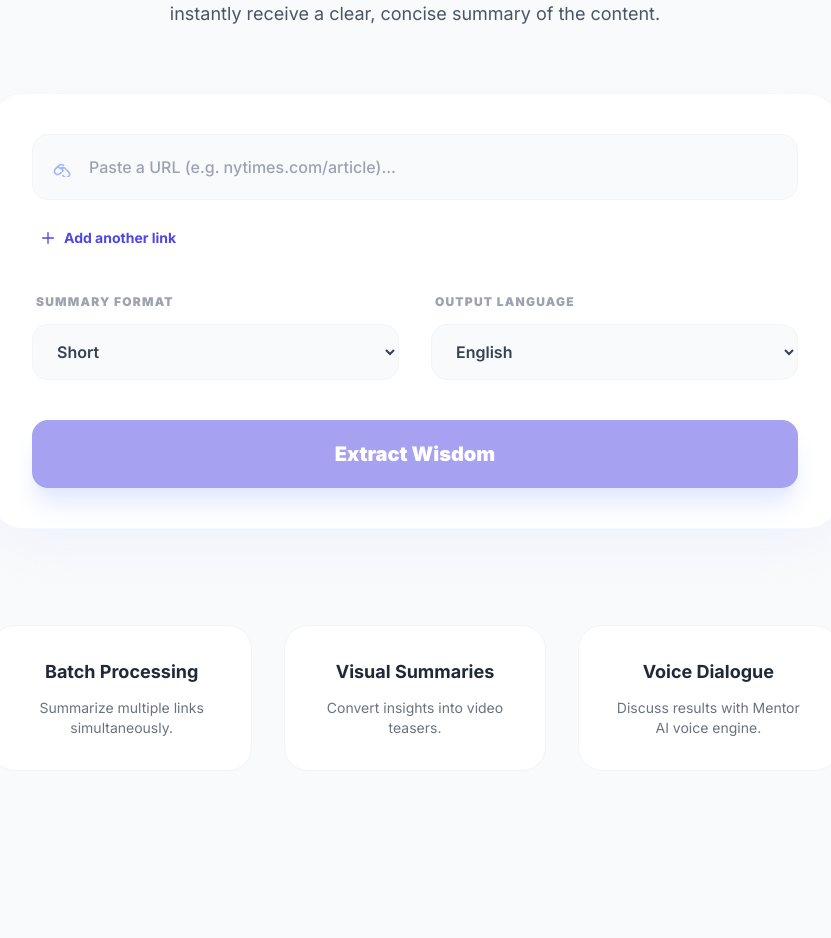
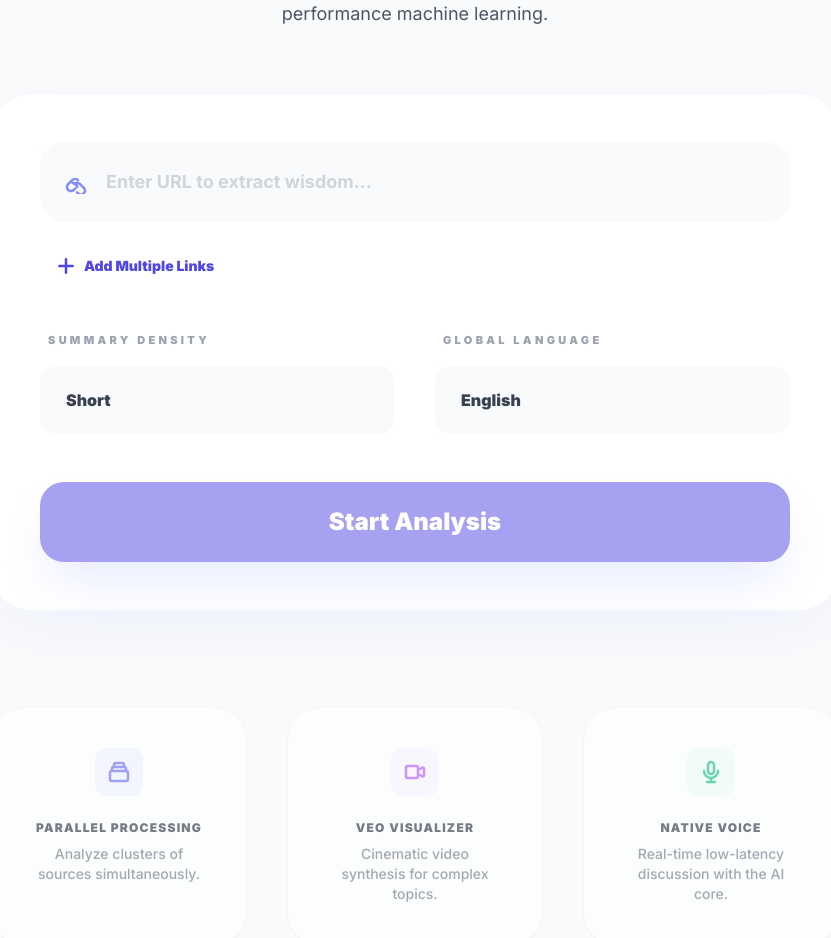
Before and after one commit to sowjithanumola/LinkSense-Ai, a React (Vite) app: page / in a window 1280 px wide. Shown: the part 320-1258 px from the top of the page, without its empty margins (225-1056 px from the left). Before the commit the page ends 1171 px from the top, so only its background shows below. Built offline with nearby package versions, Linux system fonts and the light colour scheme.

Commit message:
feat: Add Portuguese and improve error handling
Extends supported languages to include Portuguese. Refactors error handling for more user-friendly messages and improves JSON parsing resilience in the mentor service.

```diff
--- a/App.tsx
+++ b/App.tsx
@@ -5,7 +5,7 @@ import { summarizeUrl } from './services/mentorService';
 import SummaryCard from './components/SummaryCard';
 import VoiceAssistant from './components/VoiceAssistant';
 
-const LANGUAGES = ['English', 'Spanish', 'French', 'German', 'Chinese', 'Japanese', 'Hindi'];
+const LANGUAGES = ['English', 'Spanish', 'French', 'German', 'Chinese', 'Japanese', 'Hindi', 'Arabic', 'Portuguese'];
 
 const App: React.FC = () => {
   const [state, setState] = useState<AppState>({
@@ -59,7 +59,9 @@ const App: React.FC = () => {
       setState(prev => ({ ...prev, summaries: results, isLoading: false }));
     } catch (err: any) {
       console.error("LinkSense AI Application Error:", err);
-      setErrorStatus(err.message || "An unexpected error occurred.");
+      // Clean up error messages for better UI
+      const msg = err.message || "An unexpected error occurred.";
+      setErrorStatus(msg);
       setState(prev => ({ ...prev, isLoading: false }));
     }
   };
@@ -86,52 +88,56 @@ const App: React.FC = () => {
           </h2>
           <div className="max-w-3xl mx-auto">
             <p className="text-lg text-gray-600 leading-relaxed mb-4">
-              LinkSense AI is an AI-powered web platform that allows users to paste any public URL and instantly receive a clear, concise summary of the content.
+              LinkSense AI instantly transforms any URL into actionable wisdom using high-performance machine learning.
             </p>
           </div>
         </div>
 
         {errorStatus && (
-          <div className="mb-10 p-6 bg-red-50 border border-red-100 rounded-3xl flex flex-col md:flex-row items-center justify-between gap-6 animate-in fade-in slide-in-from-top-4 duration-500">
-            <div className="flex gap-4">
-              <div className="w-12 h-12 bg-red-100 rounded-2xl flex items-center justify-center text-red-600 flex-shrink-0">
-                <svg className="w-6 h-6" fill="none" stroke="currentColor" viewBox="0 0 24 24"><path strokeLinecap="round" strokeLinejoin="round" strokeWidth="2" d="M12 9v2m0 4h.01m-6.938 4h13.856c1.54 0 2.502-1.667 1.732-3L13.732 4c-.77-1.333-2.694-1.333-3.464 0L3.34 16c-.77 1.333.192 3 1.732 3z"></path></svg>
+          <div className="mb-10 p-8 bg-white border-2 border-red-100 rounded-[2rem] shadow-xl shadow-red-50 flex flex-col md:flex-row items-center justify-between gap-8 animate-in fade-in slide-in-from-top-4 duration-500">
+            <div className="flex gap-5 items-start">
+              <div className="w-14 h-14 bg-red-50 rounded-2xl flex items-center justify-center text-red-500 flex-shrink-0 border border-red-100">
+                <svg className="w-8 h-8" fill="none" stroke="currentColor" viewBox="0 0 24 24"><path strokeLinecap="round" strokeLinejoin="round" strokeWidth="2.5" d="M12 9v2m0 4h.01m-6.938 4h13.856c1.54 0 2.502-1.667 1.732-3L13.732 4c-.77-1.333-2.694-1.333-3.464 0L3.34 16c-.77 1.333.192 3 1.732 3z"></path></svg>
               </div>
               <div>
-                <h4 className="font-black text-red-900 mb-1 uppercase text-xs tracking-widest">Access Restriction</h4>
-                <p className="text-red-700 text-sm leading-relaxed">{errorStatus}</p>
+                <h4 className="font-black text-red-900 mb-2 uppercase text-sm tracking-[0.2em]">Service Limitation</h4>
+                <p className="text-gray-600 text-[15px] leading-relaxed max-w-lg">
+                  {errorStatus.includes('RATE_LIMIT')
+                    ? "The current API key has hit its free-tier usage limit. To get unlimited access and faster results, please connect a Paid API Project."
+                    : errorStatus}
+                </p>
               </div>
             </div>
             <button
               onClick={handleSwitchKey}
-              className="px-6 py-3 bg-red-600 text-white text-sm font-black rounded-xl hover:bg-red-700 transition shadow-lg shadow-red-200 whitespace-nowrap"
+              className="px-8 py-4 bg-red-600 text-white text-sm font-black rounded-2xl hover:bg-red-700 transition-all shadow-xl shadow-red-200 active:scale-95 whitespace-nowrap"
             >
               Switch API Project
             </button>
           </div>
         )}
 
-        <section className="bg-white rounded-[2rem] p-8 md:p-10 shadow-2xl shadow-indigo-100/40 border border-indigo-50/50 mb-12">
-          <div className="space-y-5 mb-8">
+        <section className="bg-white rounded-[2.5rem] p-10 md:p-12 shadow-2xl shadow-indigo-100/40 border border-indigo-50/50 mb-12">
+          <div className="space-y-6 mb-10">
             {state.urls.map((url, index) => (
               <div key={index} className="flex gap-2 group">
                 <div className="relative flex-1">
-                  <div className="absolute left-5 top-1/2 -translate-y-1/2 text-indigo-300">
-                    <svg className="w-5 h-5" fill="none" stroke="currentColor" viewBox="0 0 24 24"><path strokeLinecap="round" strokeLinejoin="round" strokeWidth="2" d="M13.828 10.172a4 4 0 00-5.656 0l-4 4a4 4 0 105.656 5.656l1.102-1.101m-.758-4.826L7.04 11.39m5.657 5.657l.707-.707m-1.414-1.414l.707-.707M10.172 13.828a4 4 0 015.656 0l4 4a4 4 0 01-5.656 5.656l-1.102-1.102"></path></svg>
+                  <div className="absolute left-6 top-1/2 -translate-y-1/2 text-indigo-400">
+                    <svg className="w-6 h-6" fill="none" stroke="currentColor" viewBox="0 0 24 24"><path strokeLinecap="round" strokeLinejoin="round" strokeWidth="2.5" d="M13.828 10.172a4 4 0 00-5.656 0l-4 4a4 4 0 105.656 5.656l1.102-1.101m-.758-4.826L7.04 11.39m5.657 5.657l.707-.707m-1.414-1.414l.707-.707M10.172 13.828a4 4 0 015.656 0l4 4a4 4 0 01-5.656 5.656l-1.102-1.102"></path></svg>
                   </div>
                   <input
                     type="text"
-                    placeholder="Paste a URL (e.g. nytimes.com/article)..."
+                    placeholder="Enter URL to extract wisdom..."
                     value={url}
                     onChange={(e) => handleUrlChange(index, e.target.value)}
-                    className="w-full pl-14 pr-12 py-5 bg-gray-50 border border-gray-100 rounded-2xl focus:ring-4 focus:ring-indigo-500/10 focus:bg-white focus:border-indigo-400 outline-none transition-all text-gray-700 font-medium"
+                    className="w-full pl-16 pr-14 py-6 bg-gray-50 border-2 border-transparent rounded-[1.5rem] focus:ring-8 focus:ring-indigo-500/5 focus:bg-white focus:border-indigo-500/20 outline-none transition-all text-gray-700 font-bold text-lg placeholder:text-gray-300"
                   />
                   {state.urls.length > 1 && (
                     <button
                       onClick={() => removeUrlField(index)}
-                      className="absolute right-4 top-1/2 -translate-y-1/2 text-gray-300 hover:text-red-500 p-2"
+                      className="absolute right-6 top-1/2 -translate-y-1/2 text-gray-300 hover:text-red-500 p-2 transition-colors"
                     >
-                      <svg className="w-5 h-5" fill="none" stroke="currentColor" viewBox="0 0 24 24"><path strokeLinecap="round" strokeLinejoin="round" strokeWidth="2" d="M6 18L18 6M6 6l12 12"></path></svg>
+                      <svg className="w-6 h-6" fill="none" stroke="currentColor" viewBox="0 0 24 24"><path strokeLinecap="round" strokeLinejoin="round" strokeWidth="2.5" d="M6 18L18 6M6 6l12 12"></path></svg>
                     </button>
                   )}
                 </div>
@@ -139,32 +145,32 @@ const App: React.FC = () => {
             ))}
             <button
               onClick={addUrlField}
-              className="text-indigo-600 font-bold text-sm flex items-center gap-2 hover:text-indigo-700 transition-all pl-2 px-3 py-2 rounded-lg hover:bg-indigo-50 w-fit"
+              className="text-indigo-600 font-black text-sm flex items-center gap-2 hover:bg-indigo-50 w-fit px-4 py-2.5 rounded-xl transition-colors"
             >
-              <svg className="w-4 h-4" fill="none" stroke="currentColor" viewBox="0 0 24 24"><path strokeLinecap="round" strokeLinejoin="round" strokeWidth="2" d="M12 4v16m8-8H4"></path></svg>
-              Add another link
+              <svg className="w-5 h-5" fill="none" stroke="currentColor" viewBox="0 0 24 24"><path strokeLinecap="round" strokeLinejoin="round" strokeWidth="3" d="M12 4v16m8-8H4"></path></svg>
+              Add Multiple Links
             </button>
           </div>
 
-          <div className="grid md:grid-cols-2 gap-8 mb-10">
-            <div className="space-y-3">
-              <label className="text-xs font-black text-gray-400 uppercase tracking-widest ml-1">Summary Format</label>
+          <div className="grid md:grid-cols-2 gap-10 mb-12">
+            <div className="space-y-4">
+              <label className="text-[11px] font-black text-gray-400 uppercase tracking-[0.3em] ml-2">Summary Density</label>
               <select
                 value={state.selectedSummaryType}
                 onChange={(e) => setState(prev => ({ ...prev, selectedSummaryType: e.target.value as SummaryType }))}
-                className="w-full px-5 py-4 bg-gray-50 border border-gray-100 rounded-2xl focus:ring-4 focus:ring-indigo-500/10 outline-none font-semibold text-gray-700"
+                className="w-full px-6 py-5 bg-gray-50 border-2 border-transparent rounded-2xl focus:bg-white focus:border-indigo-100 outline-none font-black text-gray-700 appearance-none"
               >
                 {Object.values(SummaryType).map(type => (
                   <option key={type} value={type}>{type}</option>
                 ))}
               </select>
             </div>
-            <div className="space-y-3">
-              <label className="text-xs font-black text-gray-400 uppercase tracking-widest ml-1">Output Language</label>
+            <div className="space-y-4">
+              <label className="text-[11px] font-black text-gray-400 uppercase tracking-[0.3em] ml-2">Global Language</label>
               <select
                 value={state.selectedLanguage}
                 onChange={(e) => setState(prev => ({ ...prev, selectedLanguage: e.target.value }))}
-                className="w-full px-5 py-4 bg-gray-50 border border-gray-100 rounded-2xl focus:ring-4 focus:ring-indigo-500/10 outline-none font-semibold text-gray-700"
+                className="w-full px-6 py-5 bg-gray-50 border-2 border-transparent rounded-2xl focus:bg-white focus:border-indigo-100 outline-none font-black text-gray-700 appearance-none"
               >
                 {LANGUAGES.map(lang => (
                   <option key={lang} value={lang}>{lang}</option>
@@ -176,19 +182,19 @@ const App: React.FC = () => {
           <button
             onClick={processSummaries}
             disabled={state.isLoading || state.urls.every(u => !u.trim())}
-            className="w-full py-5 bg-indigo-600 text-white rounded-2xl font-black text-xl hover:bg-indigo-700 transition-all transform active:scale-[0.99] disabled:opacity-50 disabled:cursor-not-allowed shadow-xl shadow-indigo-200 flex items-center justify-center gap-3"
+            className="w-full py-6 bg-indigo-600 text-white rounded-[1.5rem] font-black text-2xl hover:bg-indigo-700 transition-all transform active:scale-[0.98] disabled:opacity-50 disabled:cursor-not-allowed shadow-2xl shadow-indigo-200 flex items-center justify-center gap-4"
           >
             {state.isLoading ? (
               <>
-                <svg className="animate-spin h-6 w-6 text-white" fill="none" viewBox="0 0 24 24"><circle className="opacity-25" cx="12" cy="12" r="10" stroke="currentColor" strokeWidth="4"></circle><path className="opacity-75" fill="currentColor" d="M4 12a8 8 0 018-8V0C5.373 0 0 5.373 0 12h4zm2 5.291A7.962 7.962 0 014 12H0c0 3.042 1.135 5.824 3 7.938l3-2.647z"></path></svg>
-                Mentor AI is analyzing content...
+                <svg className="animate-spin h-8 w-8 text-white" fill="none" viewBox="0 0 24 24"><circle className="opacity-25" cx="12" cy="12" r="10" stroke="currentColor" strokeWidth="4"></circle><path className="opacity-75" fill="currentColor" d="M4 12a8 8 0 018-8V0C5.373 0 0 5.373 0 12h4zm2 5.291A7.962 7.962 0 014 12H0c0 3.042 1.135 5.824 3 7.938l3-2.647z"></path></svg>
+                Mentor AI is Thinking...
               </>
-            ) : "Extract Wisdom"}
+            ) : "Start Analysis"}
           </button>
         </section>
 
         {state.summaries.length > 0 && (
-          <div className="space-y-10">
+          <div className="space-y-12">
             {state.summaries.map((res, i) => (
               <SummaryCard key={i} result={res} />
             ))}
@@ -197,18 +203,27 @@ const App: React.FC = () => {
         )}
 
         {!state.isLoading && state.summaries.length === 0 && (
-          <div className="grid grid-cols-1 md:grid-cols-3 gap-8 mt-24">
-             <div className="p-8 bg-white rounded-3xl border border-gray-100 text-center">
-               <h3 className="font-bold text-gray-800 mb-3 text-lg">Batch Processing</h3>
-               <p className="text-sm text-gray-500">Summarize multiple links simultaneously.</p>
+          <div className="grid grid-cols-1 md:grid-cols-3 gap-10 mt-24 opacity-60">
+             <div className="p-10 bg-white rounded-[2rem] border border-gray-100 text-center shadow-sm">
+               <div className="w-12 h-12 bg-indigo-50 text-indigo-500 rounded-xl flex items-center justify-center mx-auto mb-6">
+                 <svg className="w-6 h-6" fill="none" stroke="currentColor" viewBox="0 0 24 24"><path strokeLinecap="round" strokeLinejoin="round" strokeWidth="2.5" d="M19 11H5m14 0a2 2 0 012 2v6a2 2 0 01-2 2H5a2 2 0 01-2-2v-6a2 2 0 012-2m14 0V9a2 2 0 00-2-2M5 11V9a2 2 0 012-2m0 0V5a2 2 0 012-2h6a2 2 0 012 2v2M7 7h10"></path></svg>
+               </div>
+               <h3 className="font-black text-gray-800 mb-2 uppercase text-xs tracking-widest">Parallel Processing</h3>
+               <p className="text-sm text-gray-500 font-medium">Analyze clusters of sources simultaneously.</p>
              </div>
-             <div className="p-8 bg-white rounded-3xl border border-gray-100 text-center">
-               <h3 className="font-bold text-gray-800 mb-3 text-lg">Visual Summaries</h3>
-               <p className="text-sm text-gray-500">Convert insights into video teasers.</p>
+             <div className="p-10 bg-white rounded-[2rem] border border-gray-100 text-center shadow-sm">
+               <div className="w-12 h-12 bg-purple-50 text-purple-500 rounded-xl flex items-center justify-center mx-auto mb-6">
+                 <svg className="w-6 h-6" fill="none" stroke="currentColor" viewBox="0 0 24 24"><path strokeLinecap="round" strokeLinejoin="round" strokeWidth="2.5" d="M15 10l4.553-2.276A1 1 0 0121 8.618v6.764a1 1 0 01-1.447.894L15 14M5 18h8a2 2 0 002-2V8a2 2 0 00-2-2H5a2 2 0 00-2 2v8a2 2 0 002 2z"></path></svg>
+               </div>
+               <h3 className="font-black text-gray-800 mb-2 uppercase text-xs tracking-widest">Veo Visualizer</h3>
+               <p className="text-sm text-gray-500 font-medium">Cinematic video synthesis for complex topics.</p>
              </div>
-             <div className="p-8 bg-white rounded-3xl border border-gray-100 text-center">
-               <h3 className="font-bold text-gray-800 mb-3 text-lg">Voice Dialogue</h3>
-               <p className="text-sm text-gray-500">Discuss results with Mentor AI voice engine.</p>
+             <div className="p-10 bg-white rounded-[2rem] border border-gray-100 text-center shadow-sm">
+               <div className="w-12 h-12 bg-emerald-50 text-emerald-500 rounded-xl flex items-center justify-center mx-auto mb-6">
+                 <svg className="w-6 h-6" fill="none" stroke="currentColor" viewBox="0 0 24 24"><path strokeLinecap="round" strokeLinejoin="round" strokeWidth="2.5" d="M19 11a7 7 0 01-7 7m0 0a7 7 0 01-7-7m7 7v4m0 0H8m4 0h4m-4-8a3 3 0 01-3-3V5a3 3 0 116 0v6a3 3 0 01-3 3z"></path></svg>
+               </div>
+               <h3 className="font-black text-gray-800 mb-2 uppercase text-xs tracking-widest">Native Voice</h3>
+               <p className="text-sm text-gray-500 font-medium">Real-time low-latency discussion with the AI core.</p>
              </div>
           </div>
         )}
```
Also changed, not shown: services/mentorService.ts (+19 -12 lines).
